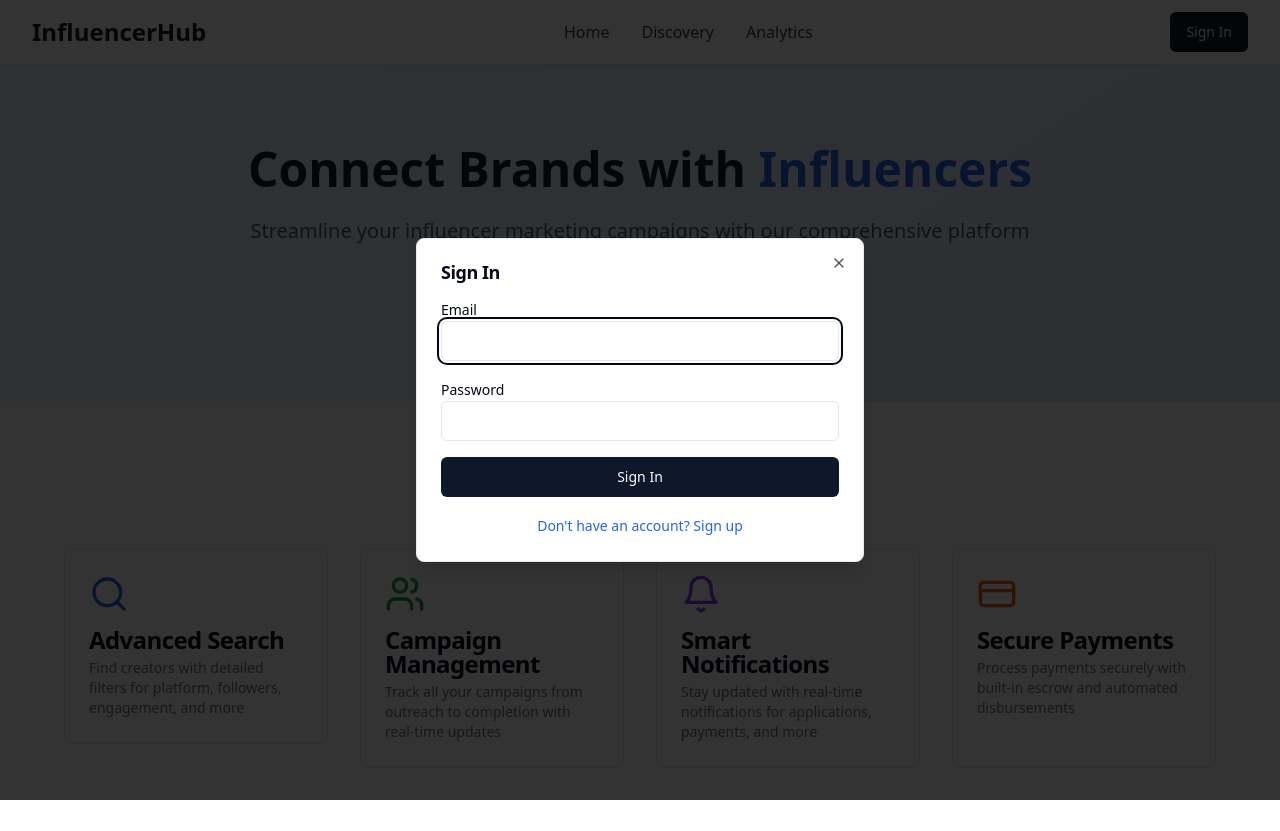
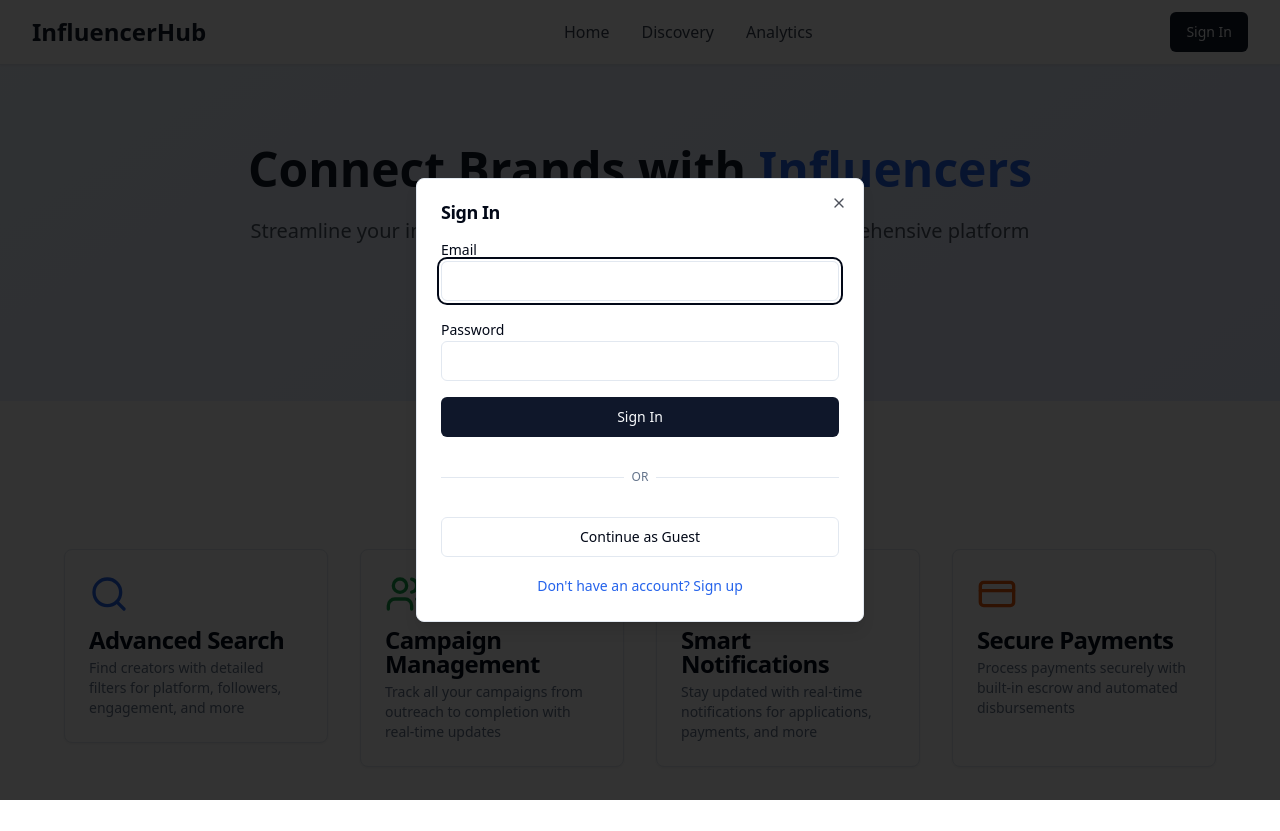
Before and after one commit to piratianraj/influencer-nexus-agency, a React (Vite) app: page / in a window 1280 px wide. Both pictures are taken after a click on the button "Get Started Free". Built offline with nearby package versions, Linux system fonts and the light colour scheme.

Commit message:
Add guest login option
Adds a "Login as Guest" option to the login modal, allowing users to access the platform without signing in.

```diff
--- a/src/components/AuthModal.tsx
+++ b/src/components/AuthModal.tsx
@@ -18,7 +18,7 @@ export const AuthModal: React.FC<AuthModalProps> = ({ isOpen, onClose, defaultMo
   const [password, setPassword] = useState('');
   const [name, setName] = useState('');
   const [userType, setUserType] = useState<'brand' | 'creator'>('brand');
-  const { login, signup, isLoading } = useAuth();
+  const { login, signup, loginAsGuest, isLoading } = useAuth();
 
   const handleSubmit = async (e: React.FormEvent) => {
     e.preventDefault();
@@ -31,6 +31,15 @@ export const AuthModal: React.FC<AuthModalProps> = ({ isOpen, onClose, defaultMo
       onClose();
     } catch (error) {
       console.error('Auth error:', error);
+    }
+  };
+
+  const handleGuestLogin = async () => {
+    try {
+      await loginAsGuest();
+      onClose();
+    } catch (error) {
+      console.error('Guest login error:', error);
     }
   };
 
@@ -93,6 +102,25 @@ export const AuthModal: React.FC<AuthModalProps> = ({ isOpen, onClose, defaultMo
             {isLoading ? 'Loading...' : mode === 'login' ? 'Sign In' : 'Create Account'}
           </Button>
         </form>
+
+        <div className="relative my-4">
+          <div className="absolute inset-0 flex items-center">
+            <span className="w-full border-t" />
+          </div>
+          <div className="relative flex justify-center text-xs uppercase">
+            <span className="bg-background px-2 text-muted-foreground">Or</span>
+          </div>
+        </div>
+
+        <Button
+          variant="outline"
+          className="w-full"
+          onClick={handleGuestLogin}
+          disabled={isLoading}
+        >
+          Continue as Guest
+        </Button>
+
         <div className="text-center">
           <button
             type="button"
--- a/src/contexts/AuthContext.tsx
+++ b/src/contexts/AuthContext.tsx
@@ -10,12 +10,14 @@ export interface User {
   company?: string;
   industry?: string;
   createdAt: string;
+  isGuest?: boolean;
 }
 
 interface AuthContextType {
   user: User | null;
   login: (email: string, password: string) => Promise<void>;
   signup: (email: string, password: string, name: string, type: 'brand' | 'creator') => Promise<void>;
+  loginAsGuest: () => Promise<void>;
   logout: () => void;
   isLoading: boolean;
 }
@@ -81,13 +83,32 @@ export const AuthProvider: React.FC<{ children: React.ReactNode }> = ({ children
     }
   };
 
+  const loginAsGuest = async () => {
+    setIsLoading(true);
+    try {
+      const guestUser: User = {
+        id: 'guest-' + Date.now(),
+        email: 'guest@example.com',
+        name: 'Guest User',
+        type: 'brand',
+        company: 'Guest Company',
+        createdAt: new Date().toISOString(),
+        isGuest: true,
+      };
+      setUser(guestUser);
+      localStorage.setItem('user', JSON.stringify(guestUser));
+    } finally {
+      setIsLoading(false);
+    }
+  };
+
   const logout = () => {
     setUser(null);
     localStorage.removeItem('user');
   };
 
   return (
-    <AuthContext.Provider value={{ user, login, signup, logout, isLoading }}>
+    <AuthContext.Provider value={{ user, login, signup, loginAsGuest, logout, isLoading }}>
       {children}
     </AuthContext.Provider>
   );
```
